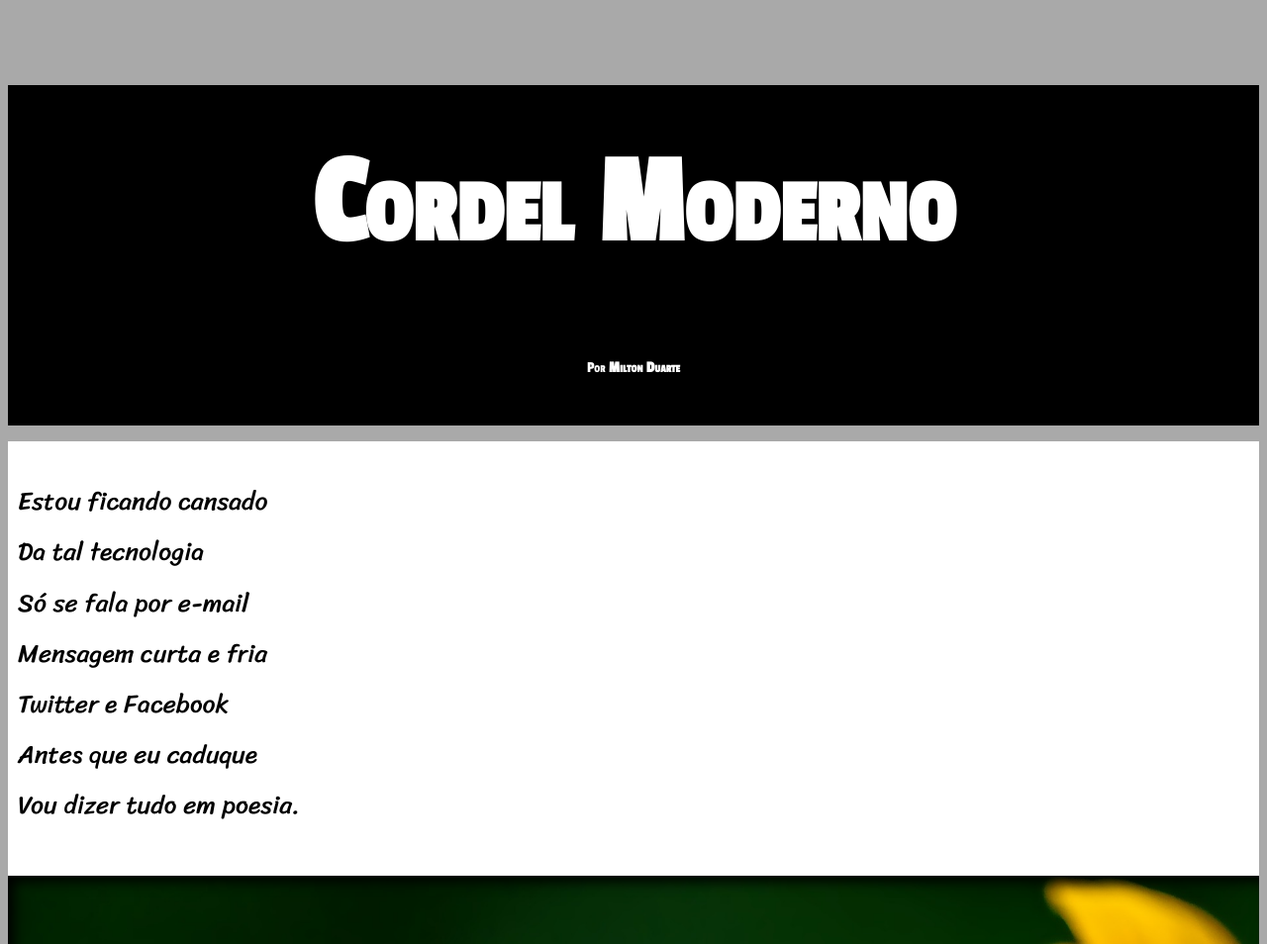
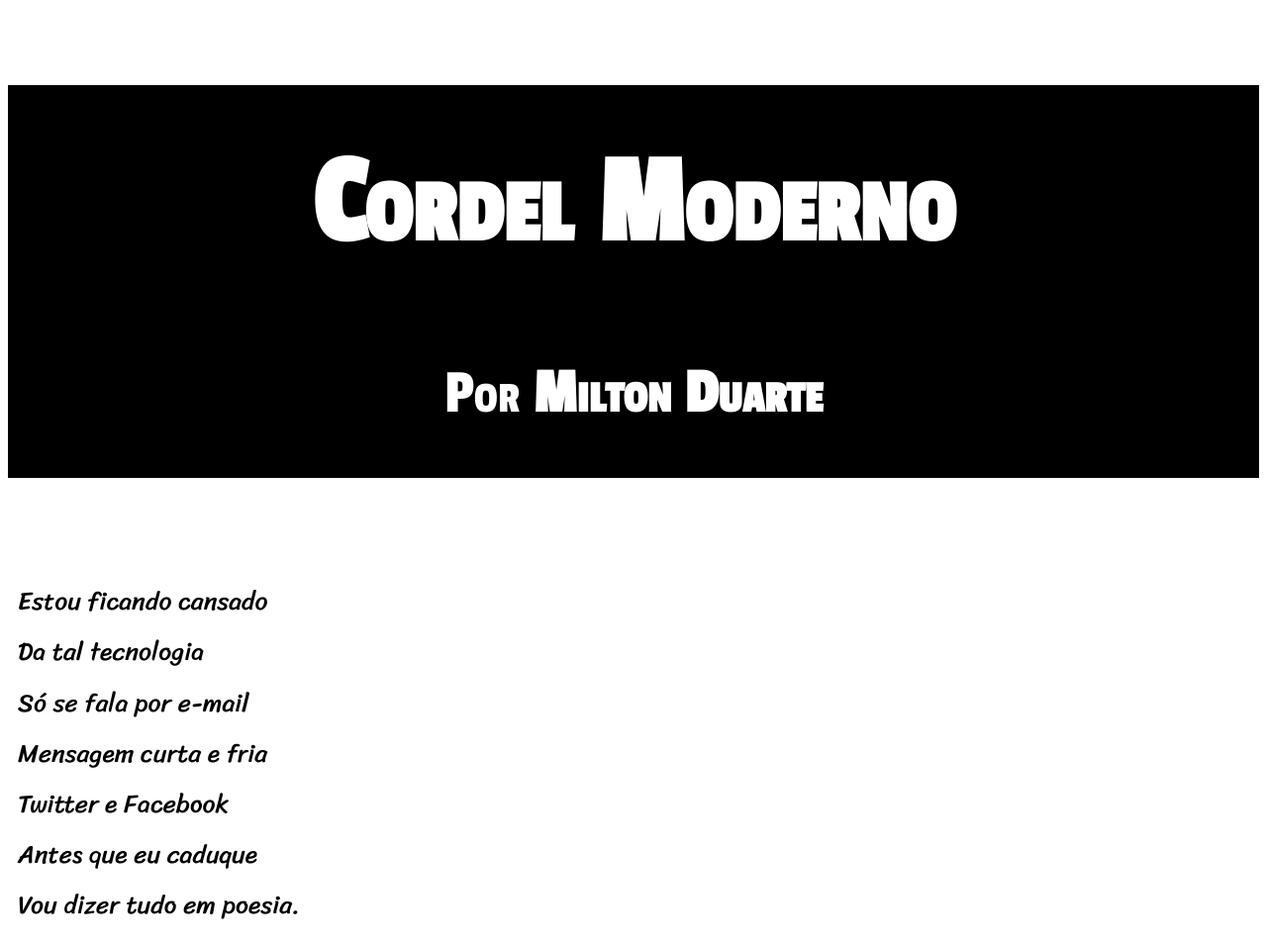
Before and after one commit to scee/HTML-css, a plain HTML site: page Exercícios/Desafio20/index.html in a window 1280 px wide. Shown: the top 954 px of the page at 99% size. Drawn offline with Linux system fonts and the light colour scheme.

Commit message:
tentei dar um update

```diff
--- a/Exercícios/Desafio20/index.html
+++ b/Exercícios/Desafio20/index.html
@@ -12,7 +12,6 @@
         <p>Por <a href="https://www.recantodasletras.com.br/poesias/3186743">Milton Duarte</a></p>
     </header>
     <body>
-    <main>
 <section id="ptqqusepar">
 <p>
     Estou ficando cansado <br>
@@ -75,7 +74,6 @@
             Seus lábios são aparelhos <br>
             Deixe que Deus interprete. <br></p>
     </section>
-    </main>
     <footer>
 <p>Site criado por <a href="https://scee.github.io" target="
     ">William de Carvalho</a> para o <a href="https://cursoemvideo.com" target="_blank">CursoemVideo</a></p>
--- a/Exercícios/Desafio20/style.css
+++ b/Exercícios/Desafio20/style.css
@@ -9,7 +9,6 @@ font-family: 'Sriracha', cursive;
     --font3: Sriracha, cursive;
 }
 header{
-margin: auto;
 background-color: black;
 text-align: center;
 color: white;
@@ -23,6 +22,7 @@ font-size: 10vw;
 }
 header > p {
     padding-bottom: 50px;
+    font-size: 5vw;
 }
 header > p > a{
     color: white;
@@ -34,9 +34,7 @@ header > p > a{
 header > p > a:hover{
     text-decoration: underline;
 }
-main{
 
-}
 section{
     padding-top: 10vh;
     padding-bottom: 10vh;
@@ -96,7 +94,7 @@ background-size: cover;
     display: inline-block;
 }
 body{
-background-color: darkgray;
+background-color: rgb(255, 255, 255);
 min-width: 100vh;
 font-family: var(--font1);
 }
```
